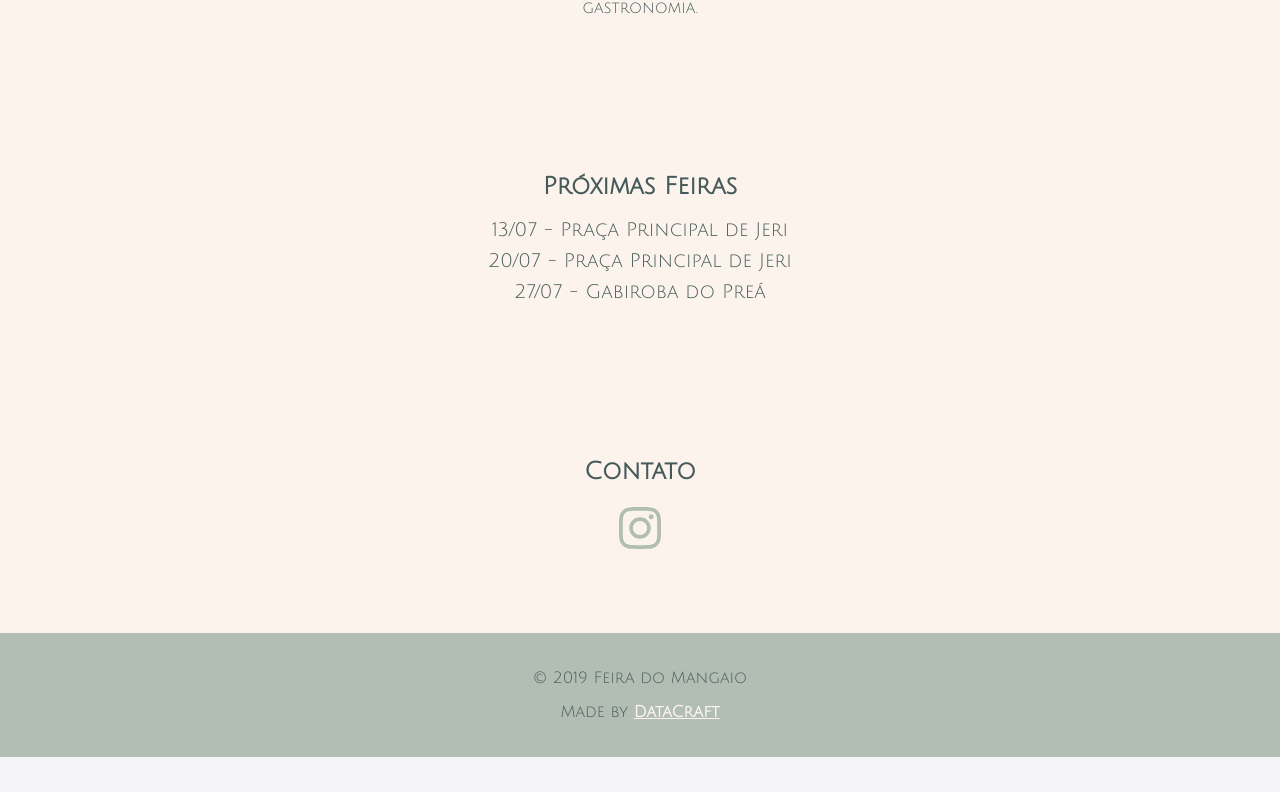
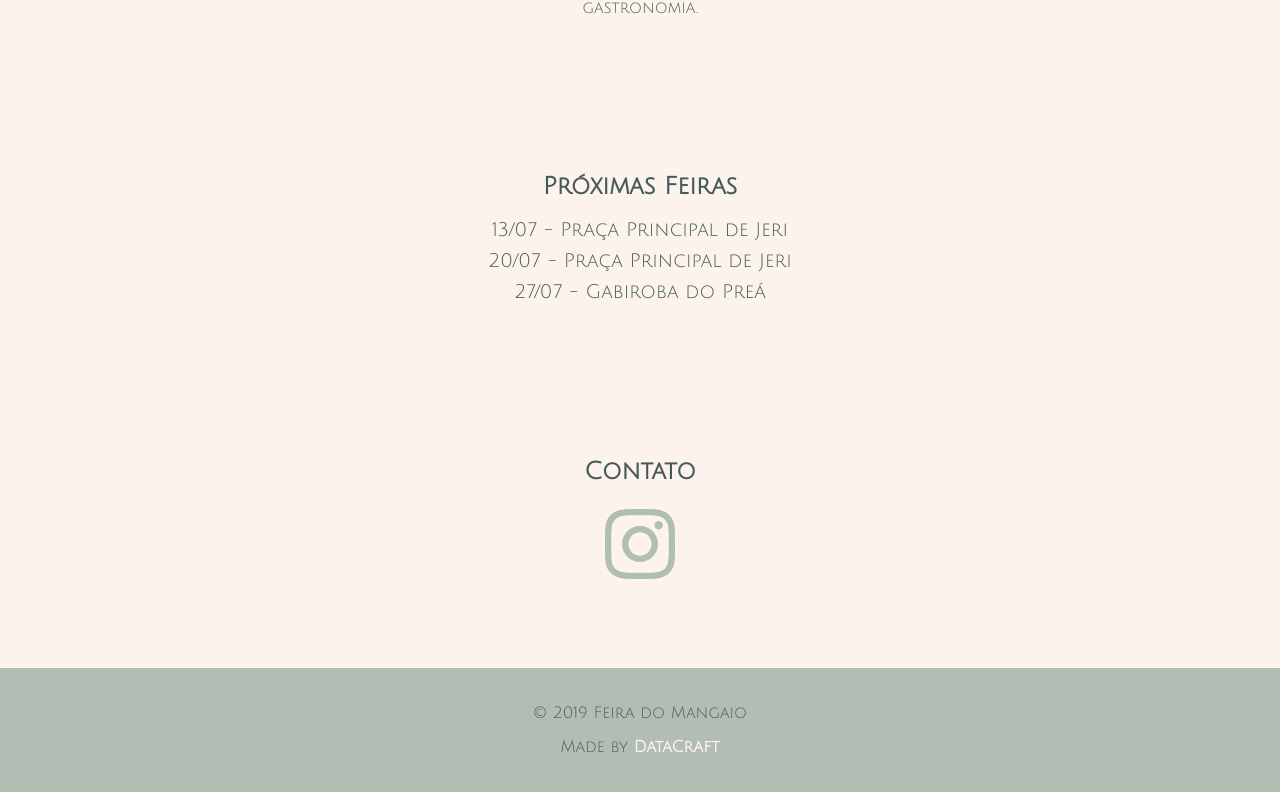
Before and after one commit to perezcatriel/feira-do-mangaio, a Vue app: page / in a window 1280 px wide. Shown: the part 742-1534 px from the top of the page. Before the commit the page ends 1499 px from the top, so only its background shows below. Built offline with nearby package versions, Linux system fonts and the light colour scheme.

Commit message:
[FIX] instagram & datacraft

```diff
--- a/src/components/LandingPage.vue
+++ b/src/components/LandingPage.vue
@@ -172,7 +172,7 @@ section {
 }
 
 .contact-content a {
-  font-size: 3rem;
+  font-size: 5rem;
   color: var(--gris);
 }
 
@@ -184,7 +184,8 @@ footer {
 }
 
 footer a {
-  color: var(--blanco)
+  color: var(--blanco);
+  text-decoration: none;
 }
 
 /* Estilos para móviles */
```
